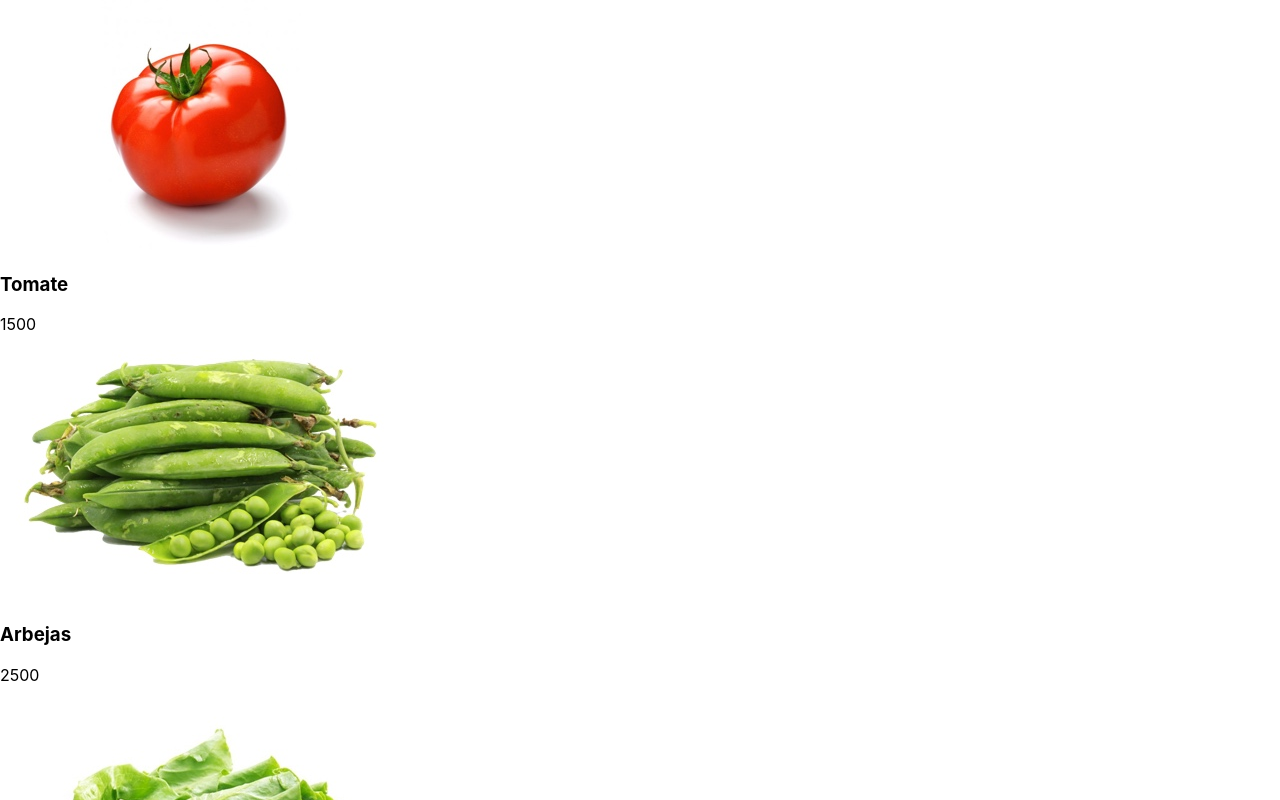
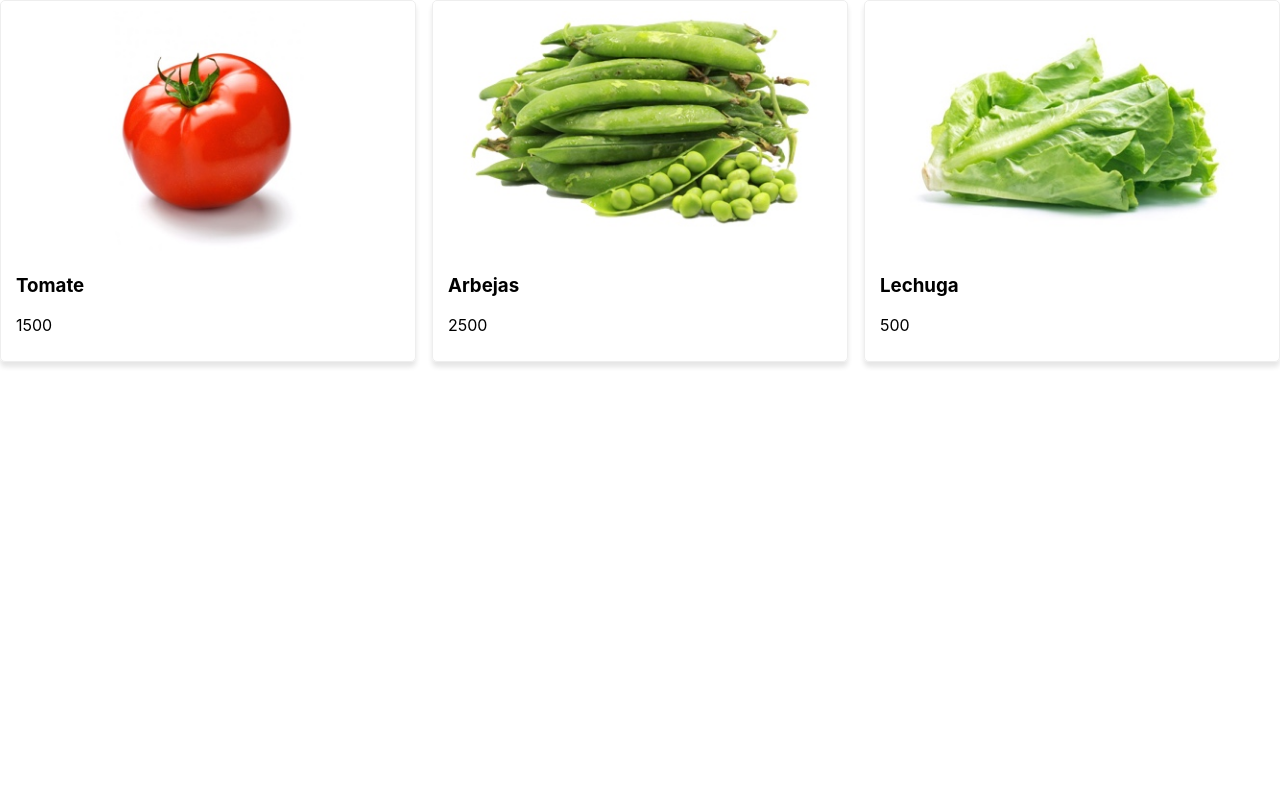
Before and after one commit to benjaNygit/tienda-online-react, a React (Create React App) app: page / in a window 1280 px wide. Shown: the top 800 px of the page. Built offline with nearby package versions, Linux system fonts and the light colour scheme.

Commit message:
Estilos para porductos - inline

```diff
--- a/src/components/Producto.js
+++ b/src/components/Producto.js
@@ -1,4 +1,18 @@
 import { Component } from 'react';
+
+// inline style
+const styles = {
+  producto: {
+    border: 'solid 1px #eee',
+    boxShadow: '0 5px 5px rgb(0,0,0,0.1)',
+    width: '30%',
+    padding: '10px 15px',
+    borderRadius: '5px',
+  },
+  img: {
+    width: '100%',
+  },
+}
 
 class Producto extends Component {
   render() {
@@ -6,8 +20,8 @@
 
     // Mostrar producto
     return (
-      <div>
-        <img alt={producto.name} src={producto.img}/>
+      <div style={styles.producto}>
+        <img style={styles.img} alt={producto.name} src={producto.img}/>
         <h3>{producto.name}</h3>
         <p>{producto.price}</p>
       </div>
--- a/src/components/Productos.js
+++ b/src/components/Productos.js
@@ -1,5 +1,14 @@
 import { Component } from 'react';
 import Producto from './Producto.js';
+
+// inlaine style
+const styles = {
+  productos: {
+    display: 'flex',
+    flexDirection: 'row',
+    justifyContent: 'space-between',
+  }
+}
 
 class Productos extends Component {
   render() {
@@ -7,7 +16,7 @@
 
     // Usar Producto como tantos productos alla
     return (
-      <div>
+      <div style={styles.productos}>
         {productos.map(producto =>
         <Producto
           agregarAlCarro={agregarAlCarro}
```
